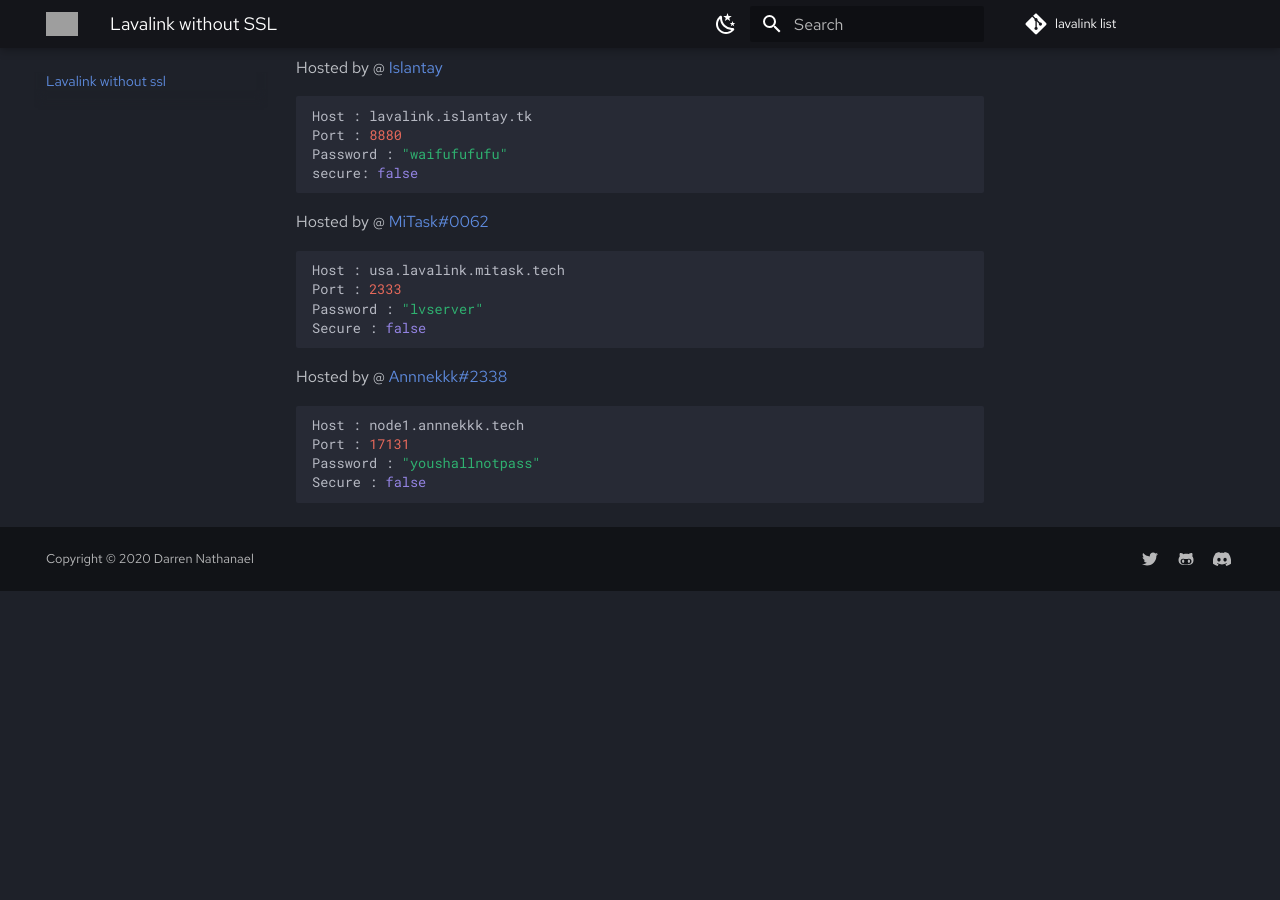
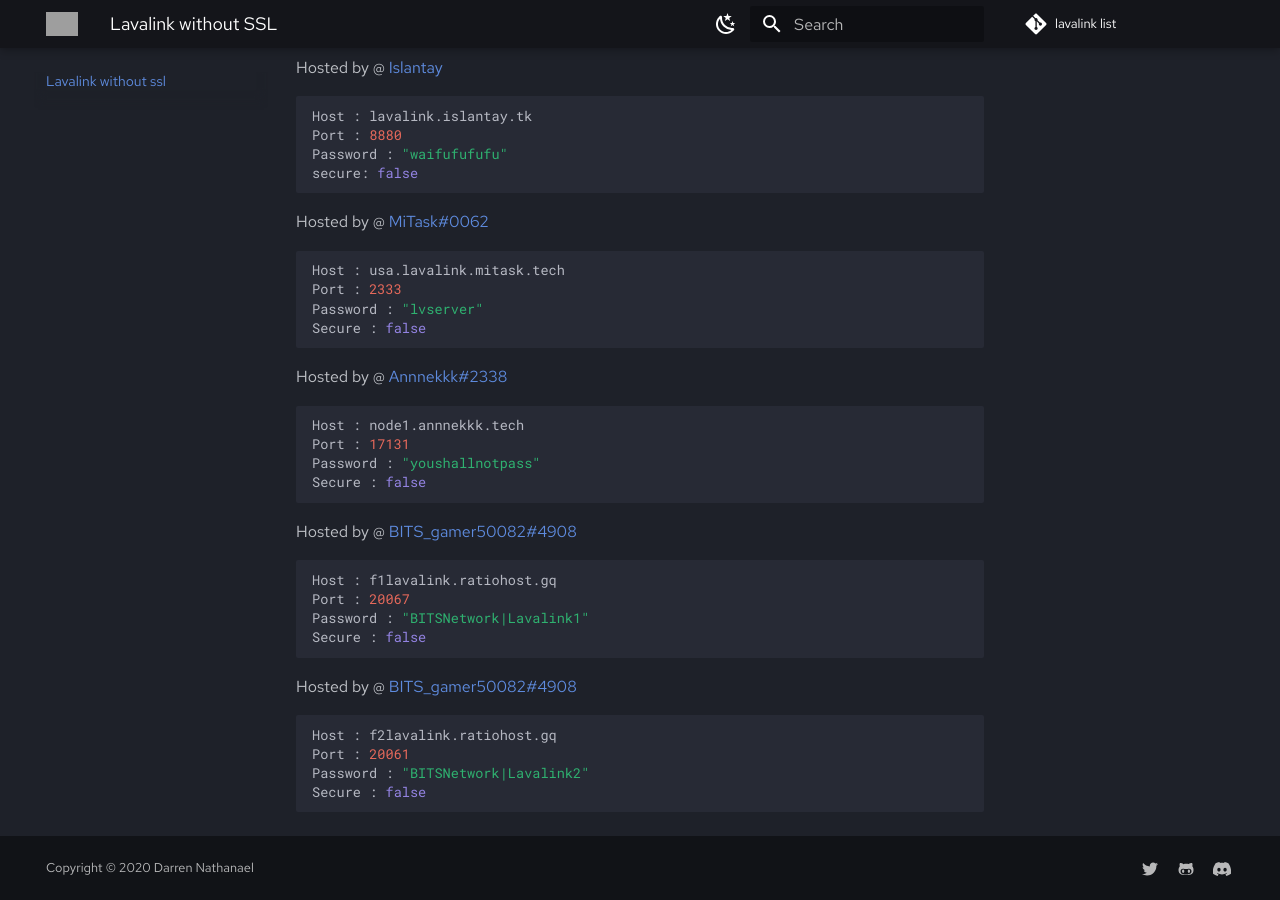
Before and after one commit to DarrenOfficial/lavalink-list, an MkDocs documentation site: the page built from docs/NoSSL/lavalink-without-ssl.md, in a window 1280 px wide and 900 px high, scrolled down 1256 px. Built offline with MkDocs 1.6.1 and Material for MkDocs 9.7.7, drawn with Linux system fonts in a browser that asks for light colours; comment, search, counter and statistics services are not loaded; before the commit the page ends 1847 px from its top, so only the background shows below that; grey boxes are pictures that could not be loaded.

Commit message:
Update lavalink-without-ssl.md

````diff
--- a/docs/NoSSL/lavalink-without-ssl.md
+++ b/docs/NoSSL/lavalink-without-ssl.md
@@ -78,3 +78,19 @@ Port : 17131
 Password : "youshallnotpass"
 Secure : false
 ```
+
+Hosted by @ [BITS_gamer50082#4908](https://github.com/gamer50082)
+```bash
+Host : f1lavalink.ratiohost.gq
+Port : 20067
+Password : "BITSNetwork|Lavalink1"
+Secure : false
+```
+
+Hosted by @ [BITS_gamer50082#4908](https://github.com/gamer50082)
+```bash
+Host : f2lavalink.ratiohost.gq
+Port : 20061
+Password : "BITSNetwork|Lavalink2"
+Secure : false
+```
````
